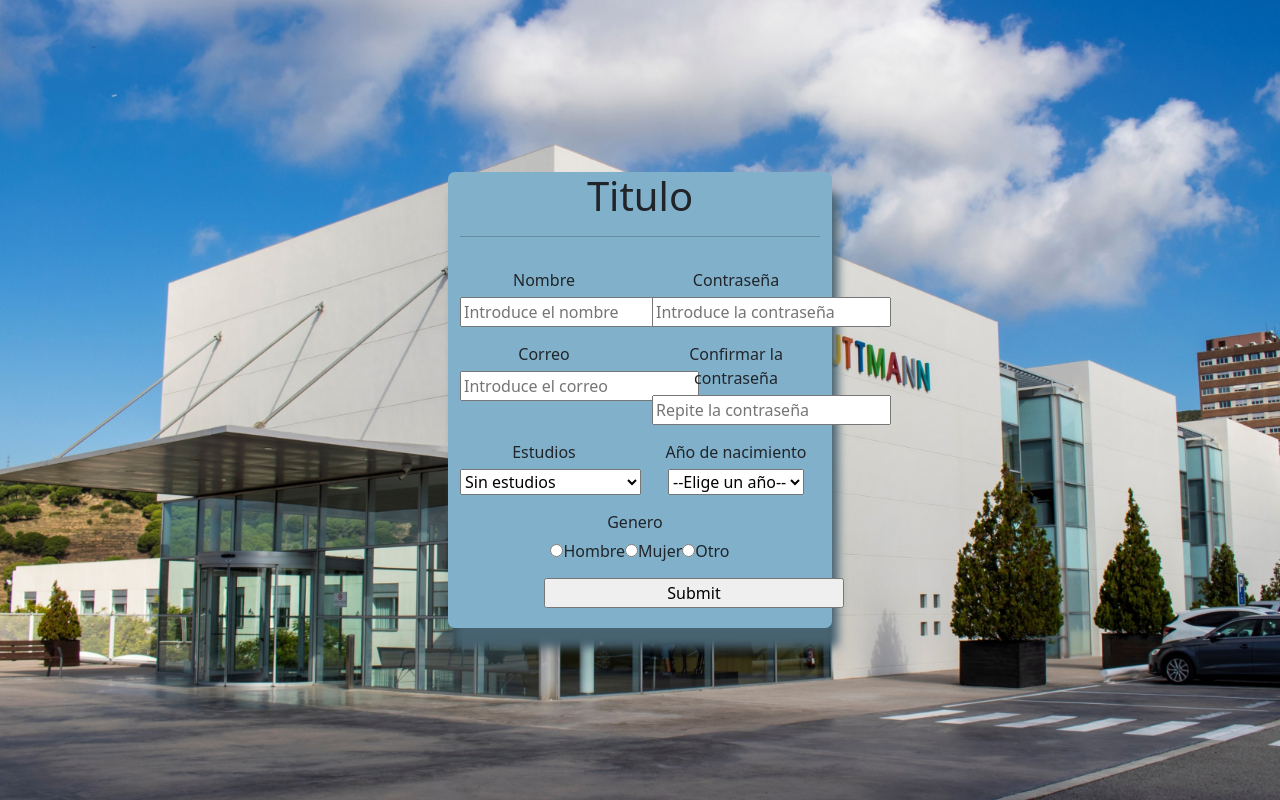
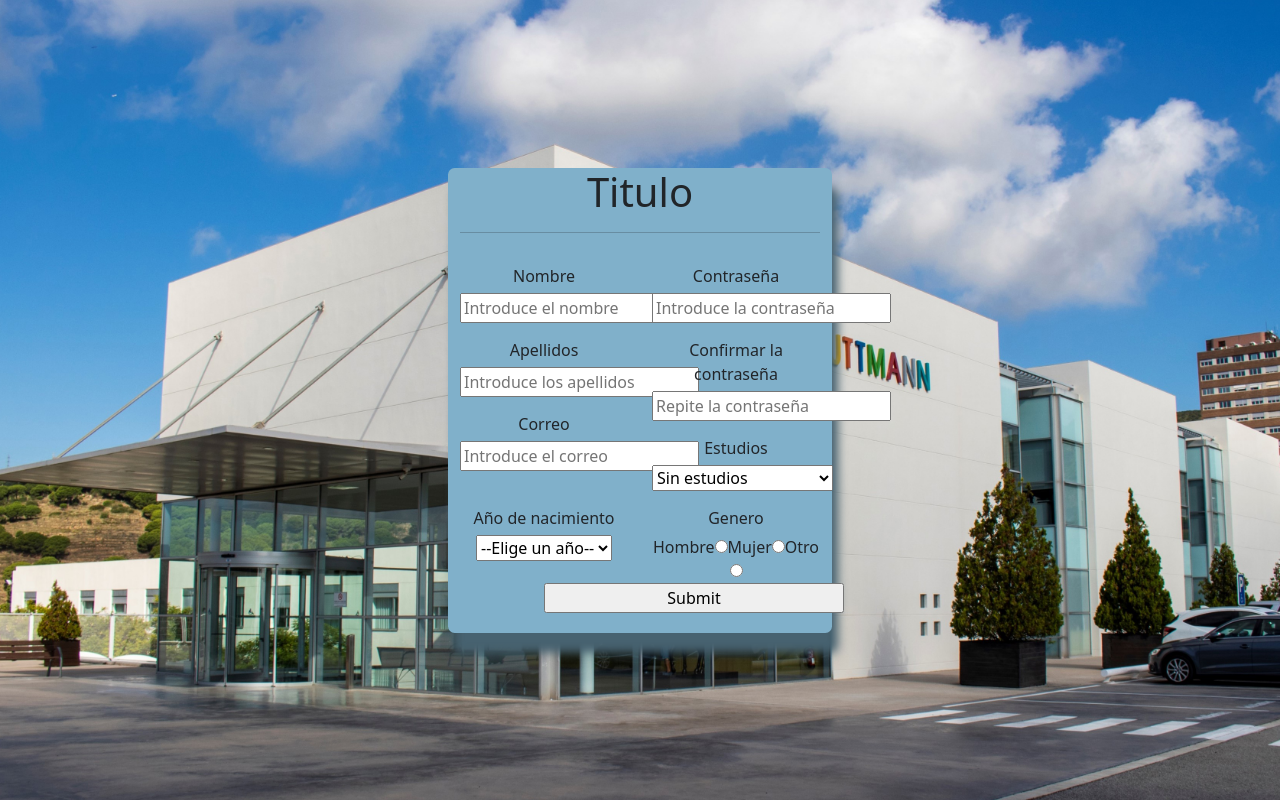
Before and after one commit to guillemsusial/guttmann-react-redux, a React (Create React App) app: page /register in a window 1280 px wide. Built offline with nearby package versions, Linux system fonts and the light colour scheme.

Commit message:
register backend

```diff
--- a/package.json
+++ b/package.json
@@ -3,9 +3,11 @@
   "version": "0.1.0",
   "private": true,
   "dependencies": {
+    "@hookform/resolvers": "^2.9.10",
     "@testing-library/jest-dom": "^5.16.5",
     "@testing-library/react": "^13.4.0",
     "@testing-library/user-event": "^13.5.0",
+    "axios": "^1.2.0",
     "bootstrap": "^5.2.2",
     "localforage": "^1.10.0",
     "match-sorter": "^6.3.1",
@@ -13,12 +15,14 @@
     "react-bootstrap": "^2.5.0",
     "react-bootstrap-v5": "^1.4.0",
     "react-dom": "^18.2.0",
+    "react-hook-form": "^7.39.5",
     "react-icons": "^4.6.0",
     "react-router-dom": "^6.4.3",
     "react-scripts": "5.0.1",
     "sass": "^1.55.0",
     "sort-by": "^1.2.0",
-    "web-vitals": "^2.1.4"
+    "web-vitals": "^2.1.4",
+    "yup": "^0.32.11"
   },
   "scripts": {
     "start": "react-scripts start",
--- a/src/pages/register/index.js
+++ b/src/pages/register/index.js
@@ -1,4 +1,9 @@
-import React, { Component } from "react";
+import React, { useState, useEffect } from "react";
+import { useForm } from "react-hook-form";
+import { yupResolver } from "@hookform/resolvers/yup"
+import * as yup from 'yup';
+import Axios from "axios";
+
 import Img from '../../assets/images/institut-guttmann.jpg';
 
 export const Register = () => {
@@ -11,9 +16,34 @@ export const Register = () => {
         arr.push({ value: anio, text: anio });
         anio--;
     }
-
     const handleChange = event => {
         console.log(event.target.value);
+    };
+
+    const schema = yup.object().shape({
+        name: yup.string().required(),
+        last_name: yup.string().required(),
+        email: yup.string().email().required(),
+        password: yup.string().min(4).required(),
+        confirm_password: yup.string().oneOf([yup.ref("password"), null]).required(),
+        birth_year: yup.number().positive().integer().required(),
+        studies: yup.string().required(),
+        sex: yup.string().required(),
+    });
+
+    const {register, handleSubmit, formState: {errors}} = useForm({
+        resolver: yupResolver(schema),
+    });
+
+    //const {name, last_name, email, password, birth_year, studies, sex} = useForm();
+    const onSubmit = (data) => {
+        console.log(data);
+        Axios.post("http://localhost:3001/api/insert", data).then((response) => {
+            console.log(response);
+            alert("se han insertado los datos");
+        }).catch(function (error) {
+            console.log(error);
+        });
     };
 
     return (
@@ -23,23 +53,23 @@ export const Register = () => {
                     <h1>Titulo</h1>
                 </div>
                 <hr/>
-                <form className="form">
+                <form className="form" onSubmit={handleSubmit(onSubmit)}>
                     <div className="row">
                         <div className="col-6">
-                            <p className="titulos">Nombre</p>
-                            <input type="text" name="name" placeholder="Introduce el nombre" />
-                            <p className="titulos">Correo</p>
-                            <input type="email" name="email" placeholder="Introduce el correo" />
+                            <label className="titulos">Nombre</label>
+                            <input type="text" placeholder="Introduce el nombre" {...register("name")} />
+                            <label className="titulos">Apellidos</label>
+                            <input type="text" placeholder="Introduce los apellidos" {...register("last_name")} />
+                            <label className="titulos">Correo</label>
+                            <input type="email" placeholder="Introduce el correo" {...register("email")} />
                         </div>
                         <div className="col-6">
-                            <p className="titulos">Contraseña</p>
-                            <input type="password" name="password" placeholder="Introduce la contraseña" />
-                            <p className="titulos">Confirmar la contraseña</p>
-                            <input type="password" name="password" placeholder="Repite la contraseña" />
-                        </div>
-                        <div className="col-6">
-                            <p className="titulos">Estudios</p>
-                            <select formControlName="Estudios">
+                            <label className="titulos">Contraseña</label>
+                            <input type="password" placeholder="Introduce la contraseña" {...register("password")} />
+                            <label className="titulos">Confirmar la contraseña</label>
+                            <input type="password" placeholder="Repite la contraseña" {...register("confirm_password")} />
+                            <label className="titulos">Estudios</label>
+                            <select {...register("studies")}>
                                 <option>Sin estudios</option>
                                 <option>Estudios primarios</option>
                                 <option>Estudios secundarios</option>
@@ -47,8 +77,8 @@ export const Register = () => {
                             </select>
                         </div>
                         <div className="col-6">
-                            <p className="titulos">Año de nacimiento</p>
-                            <select onChange={handleChange} name="fruits" id="fruit-select">
+                            <label className="titulos">Año de nacimiento</label>
+                            <select onChange={handleChange} id="fruit-select" {...register("birth_year")}>
                                 {arr.map(option => (
                                     <option key={option.value} value={option.value}>
                                         {option.text}
@@ -56,15 +86,12 @@ export const Register = () => {
                                 ))}
                             </select>
                         </div>
-                        <div className="col-12">
-                            <p className="titulos">Genero</p>
+                        <div className="col-6">
+                            <label className="titulos">Genero</label>
                             <fieldset>
-                                <input type="radio" id="hombre" name="drone" value="hombre"></input>
-                                <label for="hombre">Hombre</label>
-                                <input type="radio" id="mujer" name="drone" value="mujer"></input>
-                                <label for="mujer">Mujer</label>
-                                <input type="radio" id="otro" name="drone" value="otro"></input>
-                                <label for="otro">Otro</label>
+                                Hombre<input {...register("sex")} type="radio" id="hombre" name="sex" value="Hombre"></input>
+                                Mujer<input {...register("sex")} type="radio" id="mujer" name="sex" value="Mujer"></input>
+                                Otro<input {...register("sex")} type="radio" id="otro" name="sex" value="Otro"></input>
                             </fieldset>
                         </div>
                         <input className="botonEnviar" type="submit" value="Submit" />
@@ -72,6 +99,5 @@ export const Register = () => {
                 </form>
             </div>
         </div>
-
     );
 }
```
Also changed, not shown: src/pages/register/RadioGroup.js (added, +40 -0 lines), 1 other file (tests, documents, lock files or other folders).
